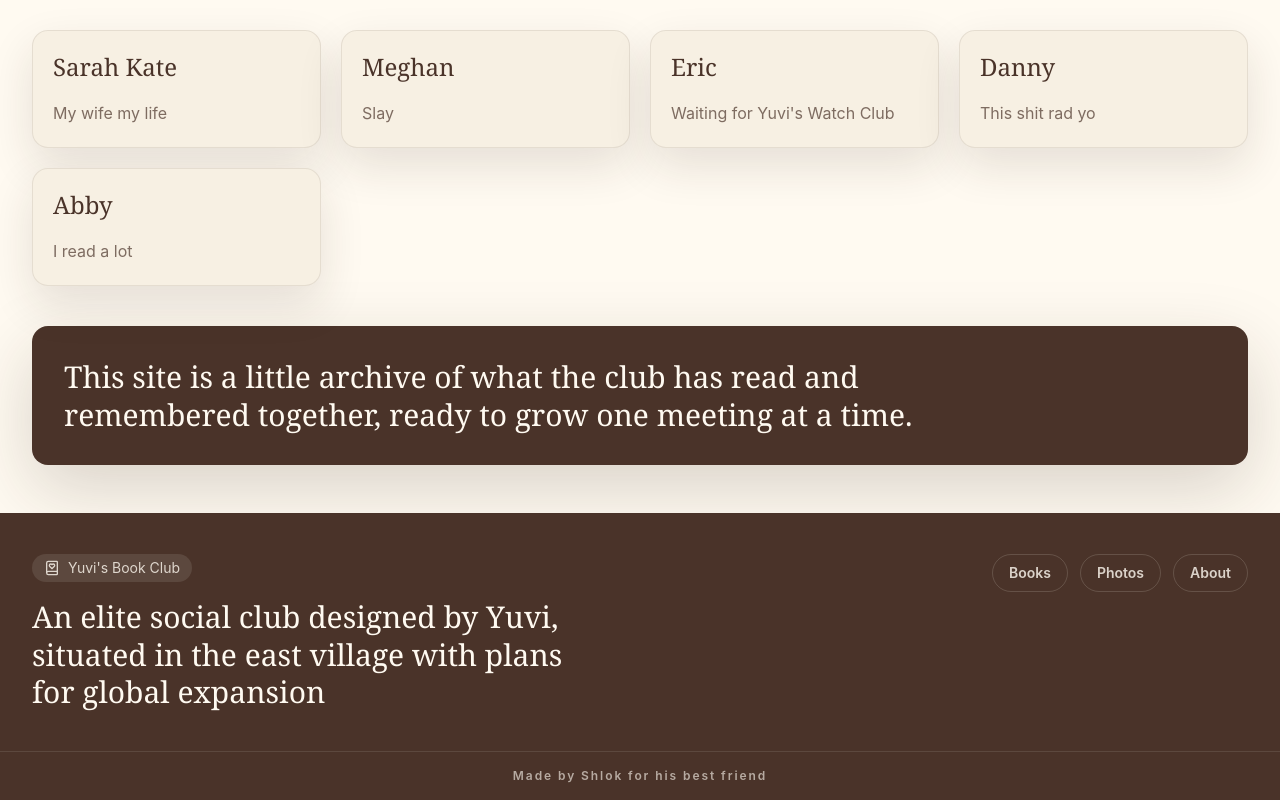
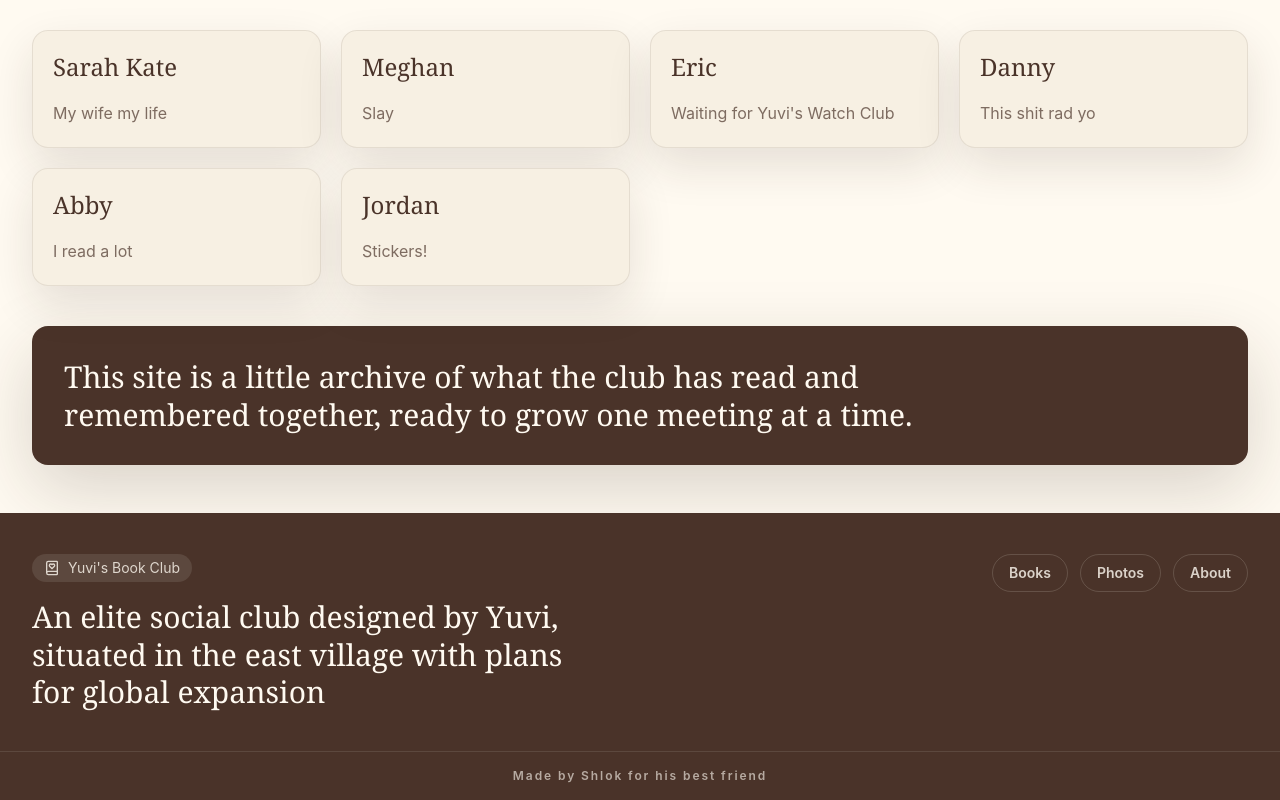
Before and after one commit to Shlok-Joseph-Paul/Yuvis-book-club, a React (Vite) app: page /about in a window 1280 px wide. Shown: the part 1240-2040 px from the top of the page. Built offline with nearby package versions, Linux system fonts and the light colour scheme.

Commit message:
Add Jordan to members

```diff
--- a/src/data/members.ts
+++ b/src/data/members.ts
@@ -27,4 +27,9 @@ export const members: Member[] = [
     name: 'Abby',
     note: 'I read a lot',
   },
+  {
+    id: 'jordan',
+    name: 'Jordan',
+    note: 'Stickers!',
+  },
 ];
```
